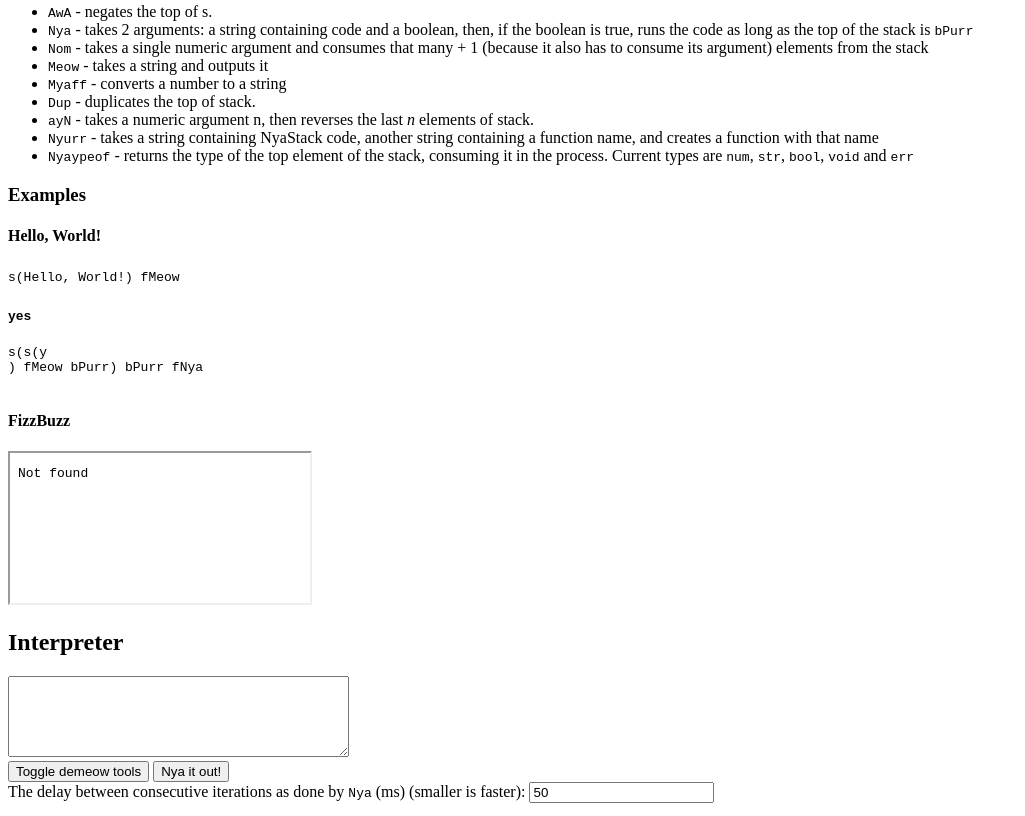
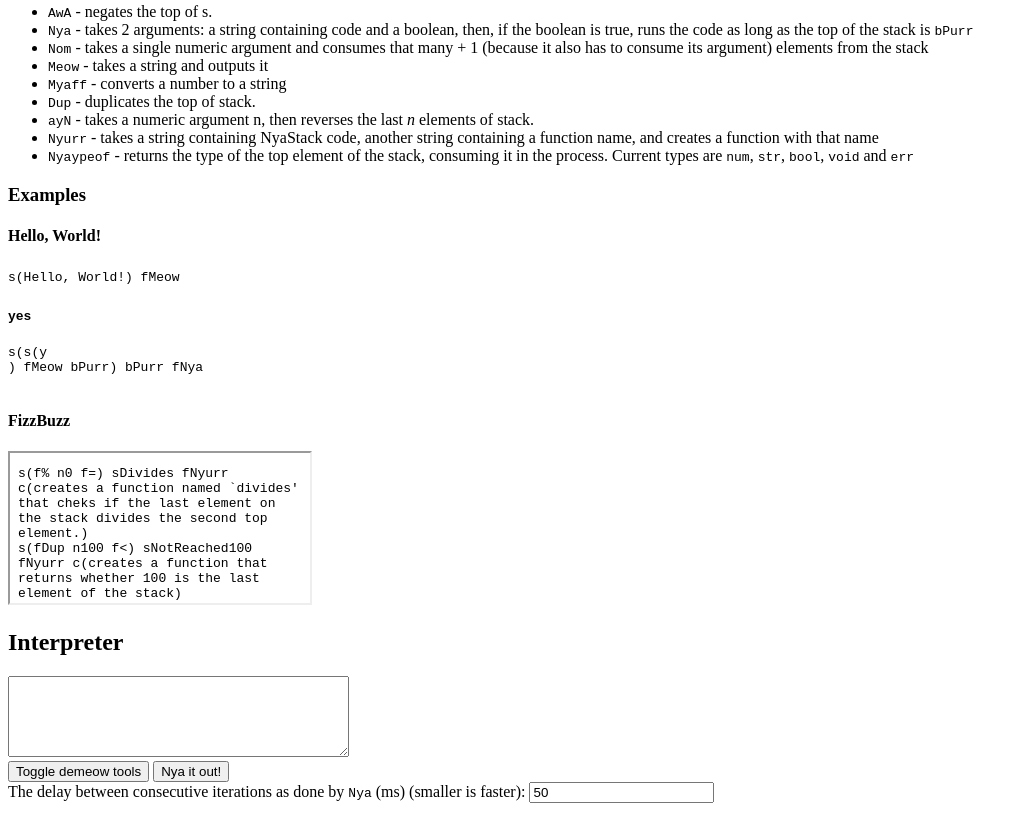
Before and after one commit to Makefile-dot-in/stacknya, a plain HTML site: page index.html in a window 1280 px wide. Shown: the part 570-1386 px from the top of the page, without its empty margins (0-1025 px from the left). Drawn offline with Linux system fonts and the light colour scheme.

Commit message:
Update index.html

```diff
--- a/index.html
+++ b/index.html
@@ -65,7 +65,7 @@ s(s(y
 ) fMeow bPurr) bPurr fNya
     </pre>
     <h4>FizzBuzz</h4>
-    <iframe src="fizzbuzz.nya"></iframe>
+    <iframe src="fizzbuzz.txt"></iframe>
     <h2>Interpreter</h2>
     <div><textarea cols="40" rows="5" type="text" class="monospace" id="code"></textarea></div>
     <button onclick="toggle_debug();">Toggle demeow tools</button>
```
